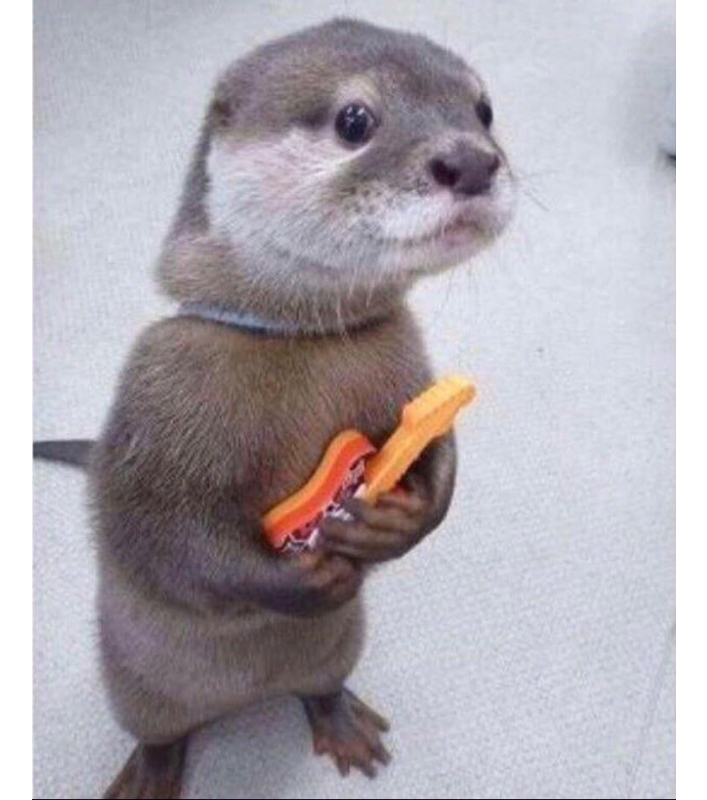
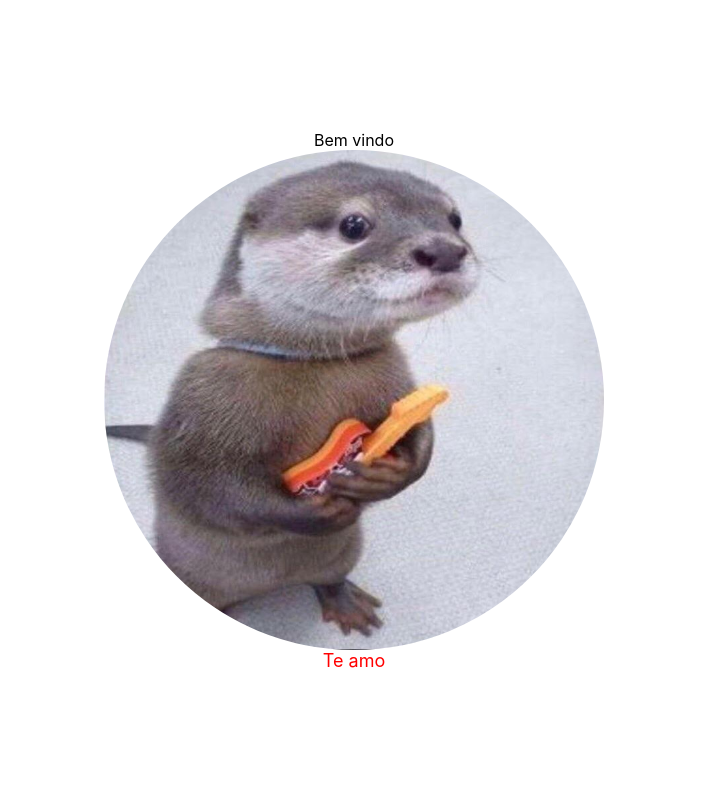
Before and after one commit to mitimood/meusite, a Next.js app: page / in a window 1280 px wide. Shown: the whole page, without its empty margins (286-993 px from the left). Built offline with nearby package versions, Linux system fonts and the light colour scheme.

Commit message:
te_amo Lontra

```diff
--- a/pages/index.js
+++ b/pages/index.js
@@ -5,17 +5,15 @@ import styles from '../styles/Home.module.css'
 export default function Home() {
   return (
     <div className={styles.container}>
-      <div className={styles.containerLontra}>
+      <div>Bem vindo</div>
       <Image
       className={styles.lontra}
-
+      width={500}
+      height={500}
       src='/lontra_guitarra.jpg'
       objectPosition="center"
-      layout="fill"
-      objectFit='contain'
       />
-      </div>
-
+      <div className={styles.teamo}>Te amo</div>
     </div>
 
   )
--- a/styles/Home.module.css
+++ b/styles/Home.module.css
@@ -2,12 +2,18 @@
   width: 100vw;
   height: 100vh;
   display: flex;
+  align-items: center;
+  justify-content: center;
+  flex-direction: column;
+}
+
+.teamo{
+  color:red;
+  font-size: large;
 }
 
 .lontra{
-  align-items: center;
-  justify-content: center;
-  border-radius: 100px;
+  border-radius: 50%;
 
 }
 
```
